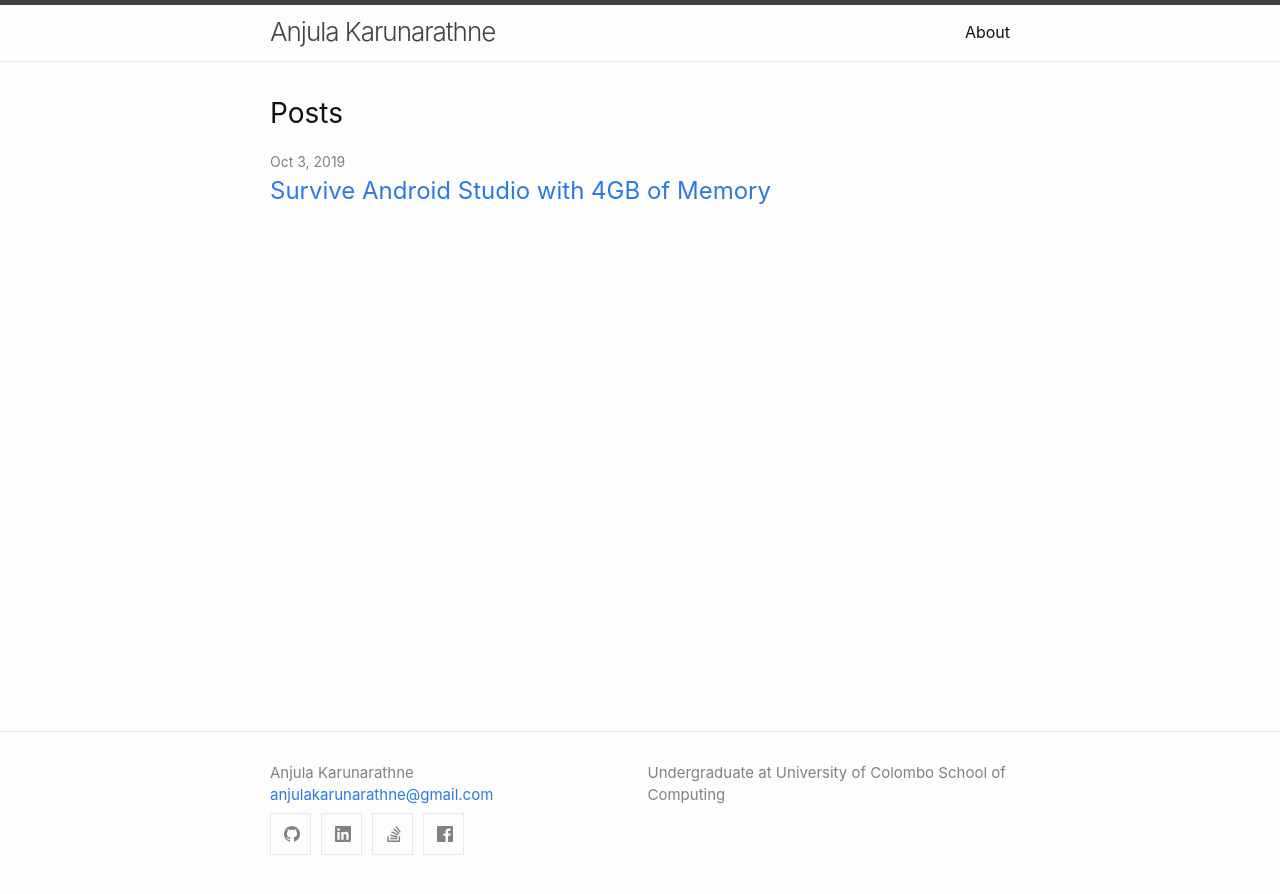
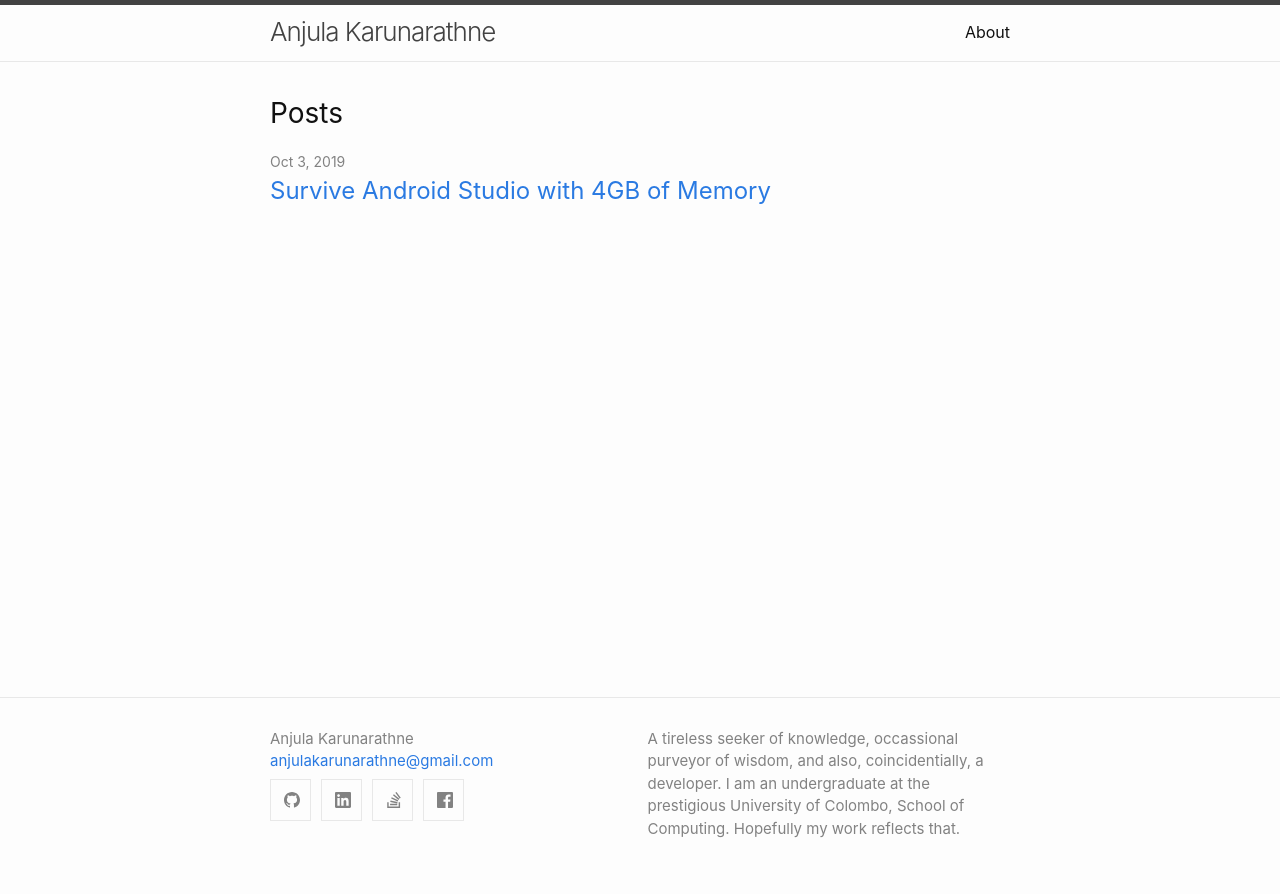
Before and after one commit to anjulalk/anjulalk.github.io, a Jekyll site: the page built from index.md, in a window 1280 px wide. Shown: the top 894 px of the page. Built offline with Jekyll 4.4.1, drawn with Linux system fonts in a browser that asks for light colours.

```diff
--- a/_config.yml
+++ b/_config.yml
@@ -2,7 +2,8 @@ title: Anjula Karunarathne
 author: Anjula Karunarathne
 email: anjulakarunarathne@gmail.com
 description: > # this means to ignore newlines until "show_excerpts:"
-  Undergraduate at University of Colombo School of Computing
+  A tireless seeker of knowledge, occassional purveyor of wisdom, and also, coincidentially, a developer.
+  I am an undergraduate at the prestigious University of Colombo, School of Computing. Hopefully my work reflects that.
 
 show_excerpts: false # set to true to show excerpts on the homepage
 
```
